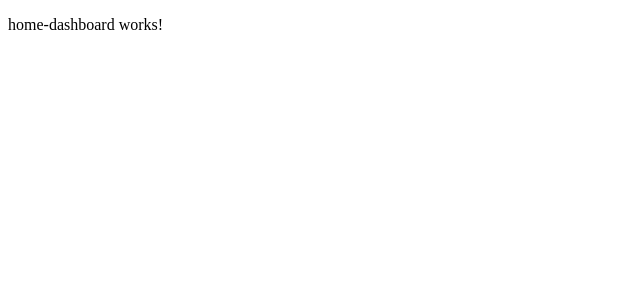
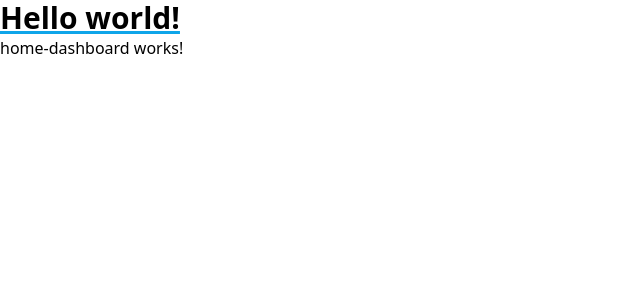
Before and after one commit to KatherinSernaMeza/products-crud-angular, an Angular app: page /home in a window 1280 px wide. Shown: the top 300 px of the page, without its empty margins (0-640 px from the left). Built offline with nearby package versions, Linux system fonts and the light colour scheme.

Commit message:
Installing Tailwind

```diff
--- a/package.json
+++ b/package.json
@@ -27,12 +27,15 @@
     "@angular/cli": "^17.3.2",
     "@angular/compiler-cli": "^17.3.0",
     "@types/jasmine": "~5.1.0",
+    "autoprefixer": "^10.4.19",
     "jasmine-core": "~5.1.0",
     "karma": "~6.4.0",
     "karma-chrome-launcher": "~3.2.0",
     "karma-coverage": "~2.2.0",
     "karma-jasmine": "~5.1.0",
     "karma-jasmine-html-reporter": "~2.1.0",
+    "postcss": "^8.4.38",
+    "tailwindcss": "^3.4.3",
     "typescript": "~5.4.2"
   }
 }
--- a/src/app/app.component.html
+++ b/src/app/app.component.html
@@ -1 +1,3 @@
+<h1 class="text-3xl font-bold underline decoration-sky-500">Hello world!</h1>
+
 <router-outlet></router-outlet>
--- a/src/styles.scss
+++ b/src/styles.scss
@@ -1 +1,4 @@
 /* You can add global styles to this file, and also import other style files */
+@tailwind base;
+@tailwind components;
+@tailwind utilities;
--- /dev/null
+++ b/tailwind.config.js
@@ -0,0 +1,8 @@
+/** @type {import('tailwindcss').Config} */
+module.exports = {
+  content: ["./src/**/*.{html,ts}"],
+  theme: {
+    extend: {},
+  },
+  plugins: [],
+};
```
Also changed, not shown: 1 other file (tests, documents, lock files or other folders).
